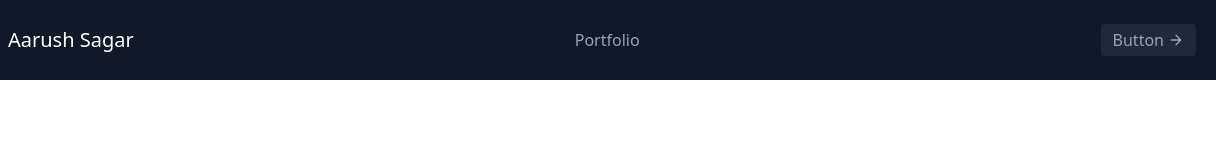
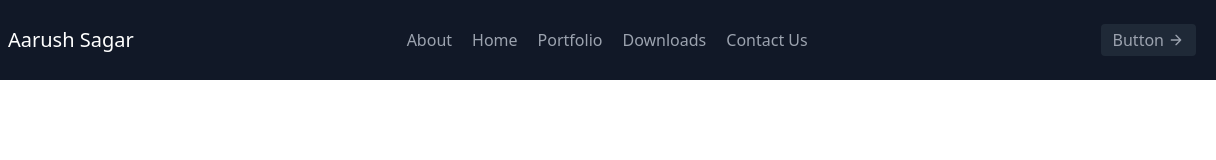
Before and after one commit to https-aarush/aarush_portfolio, a plain HTML site: page index.html in a window 1280 px wide. Shown: the full height of the page, 64-1280 px from the left. Drawn offline with nearby package versions, Linux system fonts and the light colour scheme.

Commit message:
Add files via upload

```diff
--- a/index.html
+++ b/index.html
@@ -16,18 +16,35 @@
             </svg>
             <span class="ml-3 text-xl">Aarush Sagar</span>
           </a>
-          <nav class="md:ml-auto md:mr-auto flex flex-wrap items-center text-base justify-center" >
+          <nav class="md:ml-auto md:mr-auto flex flex-wrap items-center text-base justify-center;" >
+
             <div container ="Portfolio" class="mr-5 hover:text-white">
-                <a href="/portfolio.html">Portfolio </a>
+              <a href="#About">About</a>
+            </div>
+
+            <div container ="Portfolio" class="mr-5 hover:text-white">
+              <a href="#Home">Home </a>
+            </div>
+
+            <div container ="Portfolio" class="mr-5 hover:text-white">
+              <a href="/portfolio.html">Portfolio </a>
+            </div>
+
+            <div container ="Portfolio" class="mr-5 hover:text-white">
+              <a href="/downloads/">Downloads </a>
+            </div>
+            <div container ="Portfolio" class="mr-5 hover:text-white">
+              <a href="#ContactUs">Contact Us </a>
             </div>
 
           </nav>
+
           <button class="inline-flex items-center bg-gray-800 border-0 py-1 px-3 focus:outline-none hover:bg-gray-700 rounded text-base mt-4 md:mt-0">Button
             <svg fill="none" stroke="currentColor" stroke-linecap="round" stroke-linejoin="round" stroke-width="2" class="w-4 h-4 ml-1" viewBox="0 0 24 24">
               <path d="M5 12h14M12 5l7 7-7 7"></path>
             </svg>
           </button>
-        </div>
-      </header>
-</body>
-</html>
+     </header>
+  </body>
+
+ </html>
```
